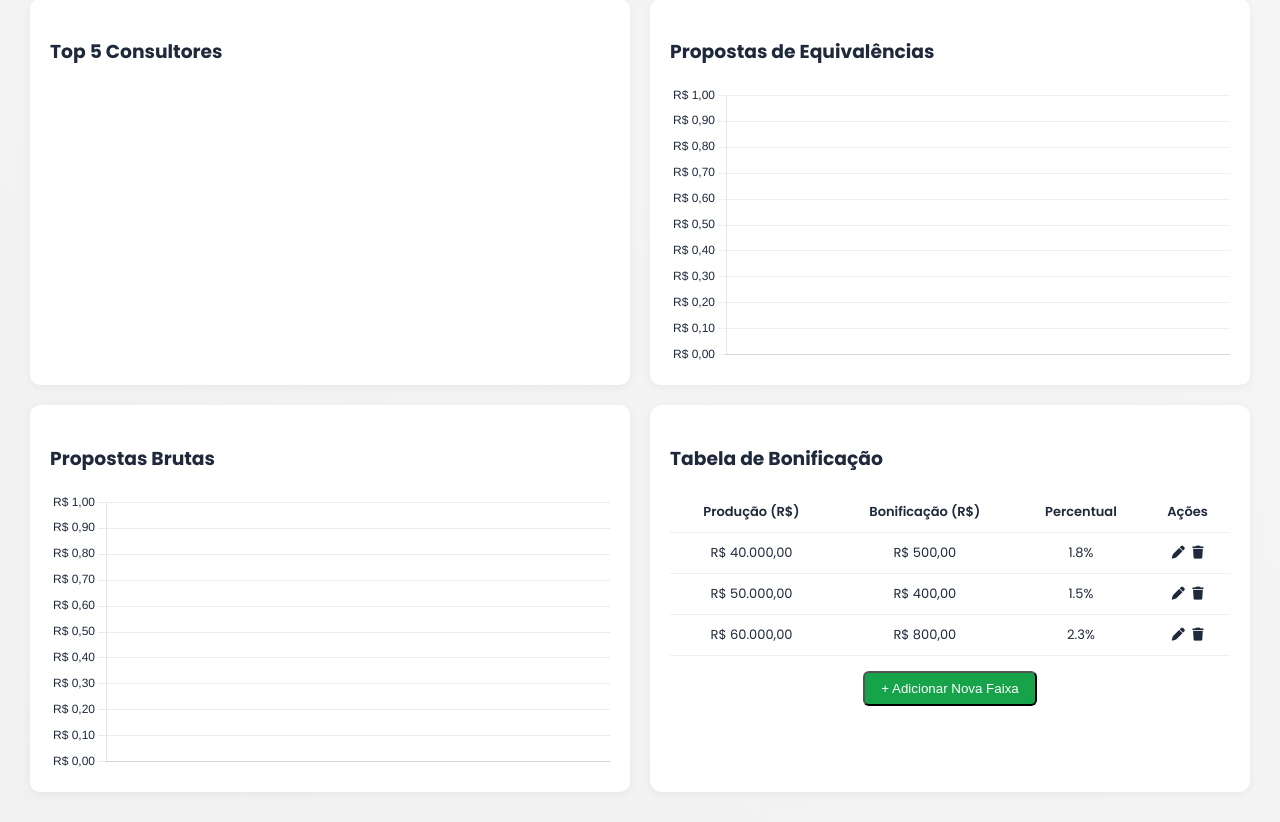
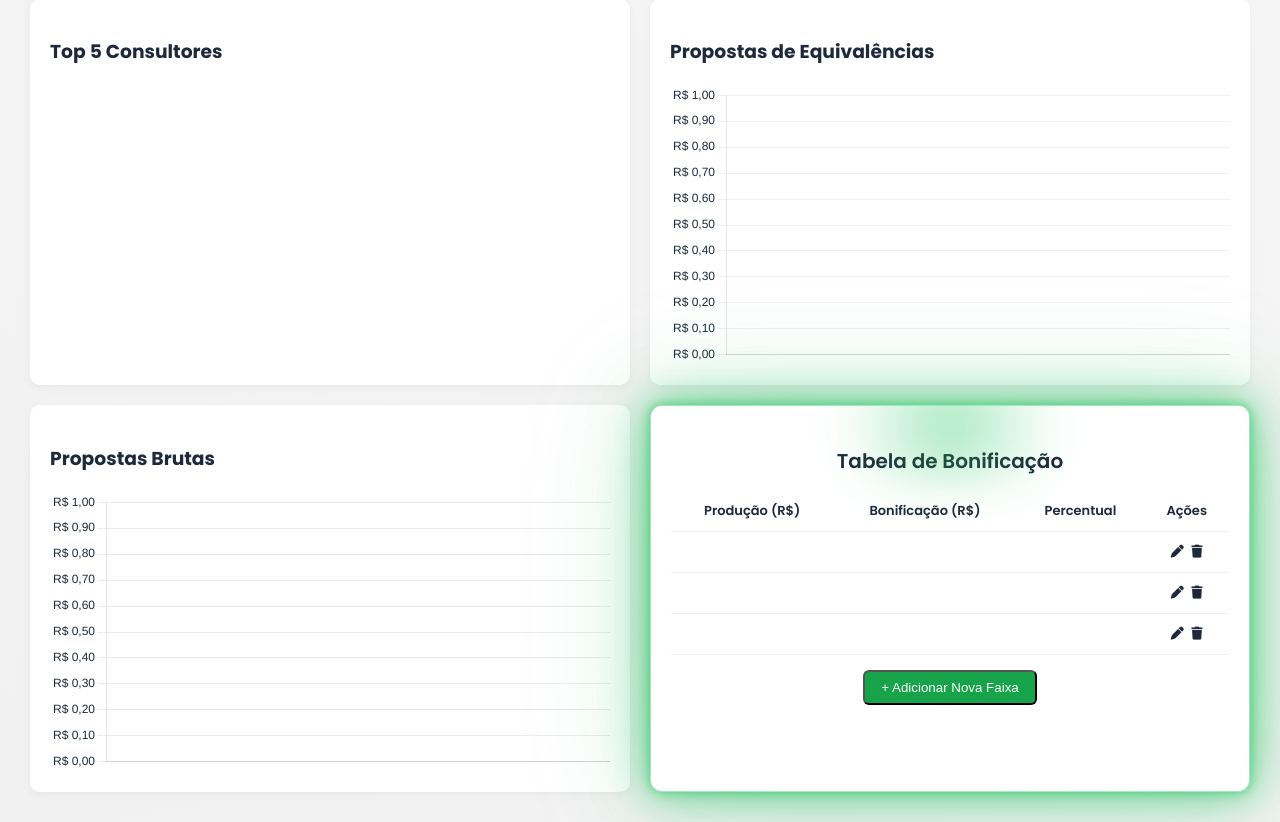
Before and after one commit to Thainalimaviana/Analitico, a Flask app: page /dashboard in a window 1280 px wide. Shown: the part 587-1409 px from the top of the page. Run offline with Flask 3, Linux system fonts and the light colour scheme; a user stored in the database is signed in; data comes from the database, SQL or seed files in the repository; some libraries are stand-ins or nearby versions.

Commit message:
detalhes

```diff
--- a/templates/dashboard.html
+++ b/templates/dashboard.html
@@ -93,9 +93,9 @@
                 {% for b in bonus %}
 
                 <tr>
-                    <td>{{ b[1] | brl }}</td>
-                    <td>{{ b[2] | brl }}</td>
-                    <td>{{ b[3] }}%</td>
+                    <td><span class="valor-brilho">{{ b[1] | brl }}</span></td>
+                    <td><span class="valor-brilho">{{ b[2] | brl }}</span></td>
+                    <td><span class="valor-brilho">{{ b[3] }}%</span></td>
 
                     {% if session.get('role') == 'admin' %}
                     <td>
@@ -374,7 +374,41 @@
         background: var(--bg-card);
         border-radius: 12px;
         padding: 20px;
+        border: 1px solid rgba(34, 197, 94, 0.4);
+        box-shadow:
+            0 0 10px rgba(34, 197, 94, 0.6),
+            0 0 30px rgba(34, 197, 94, 0.5),
+            0 0 60px rgba(34, 197, 94, 0.4),
+            0 0 120px rgba(34, 197, 94, 0.25);
         transition: all .25s ease;
+        position: relative;
+        overflow: hidden;
+    }
+
+    .tabela-bonus::before {
+        content: "";
+        position: absolute;
+        top: -40px;
+        left: 50%;
+        transform: translateX(-50%);
+        width: 300px;
+        height: 120px;
+
+        background: radial-gradient(circle,
+                rgba(34, 197, 94, 0.4) 0%,
+                rgba(34, 197, 94, 0.15) 40%,
+                transparent 70%);
+
+        filter: blur(20px);
+        pointer-events: none;
+
+    }
+
+    .tabela-bonus tbody tr:hover {
+        background: rgba(34, 197, 94, 0.08);
+        transform: scale(1.01);
+        transition: 0.2s;
+
     }
 
     .tabela-bonus table {
@@ -427,8 +461,48 @@
         border-bottom: 1px solid rgba(0, 0, 0, 0.06);
     }
 
+    .tabela-bonus h3 {
+        text-align: center;
+        font-size: 20px;
+        margin-bottom: 15px;
+        font-weight: 600;
+    }
+
     body.dark-mode .tabela-bonus tr {
         border-bottom: 1px solid rgba(255, 255, 255, 0.08);
+
+    }
+
+    .valor-brilho {
+
+        font-weight: 700;
+
+        color: white;
+
+        background: linear-gradient(120deg,
+                white 0%,
+                white 45%,
+                #90ff85 48%,
+                #fff6b0 50%,
+                #65ff3f 52%,
+                white 55%,
+                white 100%);
+        background-size: 250%;
+
+        -webkit-background-clip: text;
+        -webkit-text-fill-color: transparent;
+        animation: brilhoMetal 6s linear infinite;
+
+    }
+    @keyframes brilhoMetal {
+
+        0% {
+            background-position: -250%;
+        }
+
+        100% {
+            background-position: 250%;
+        }
 
     }
 </style>
```
